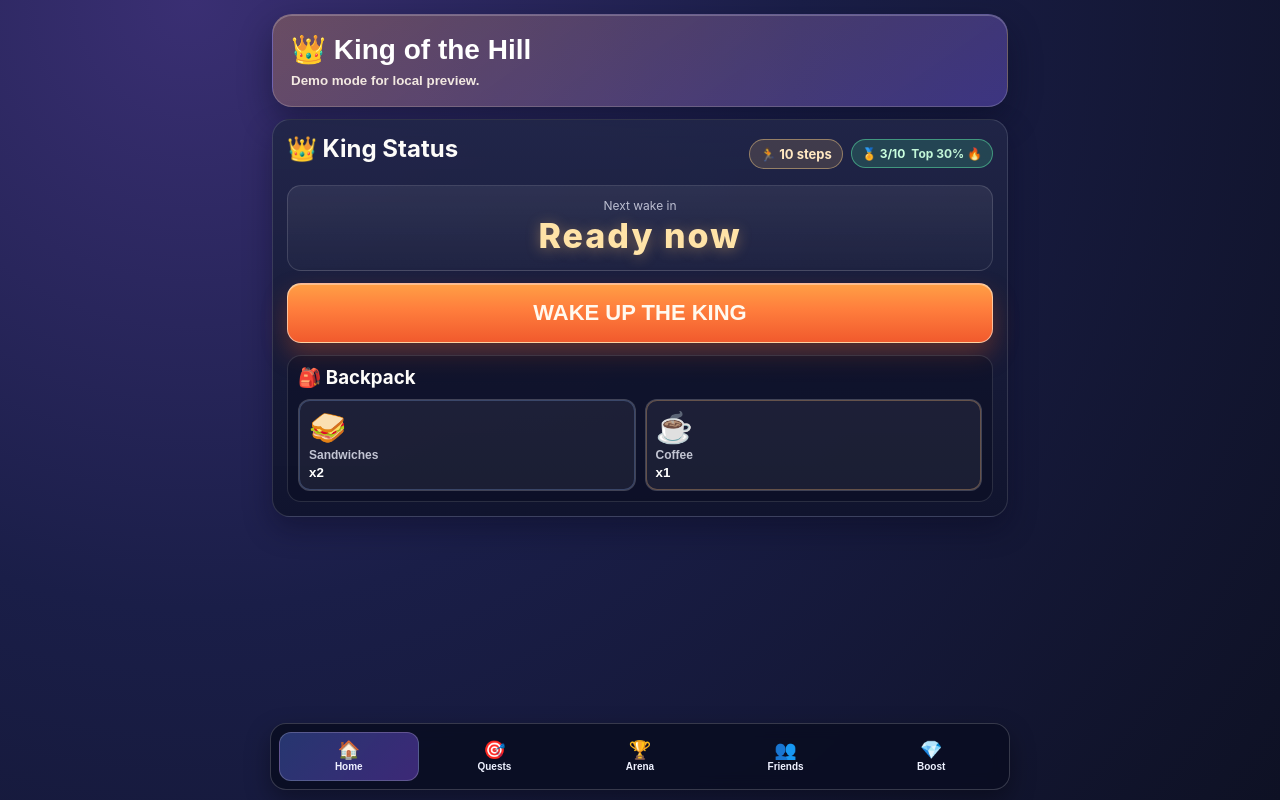
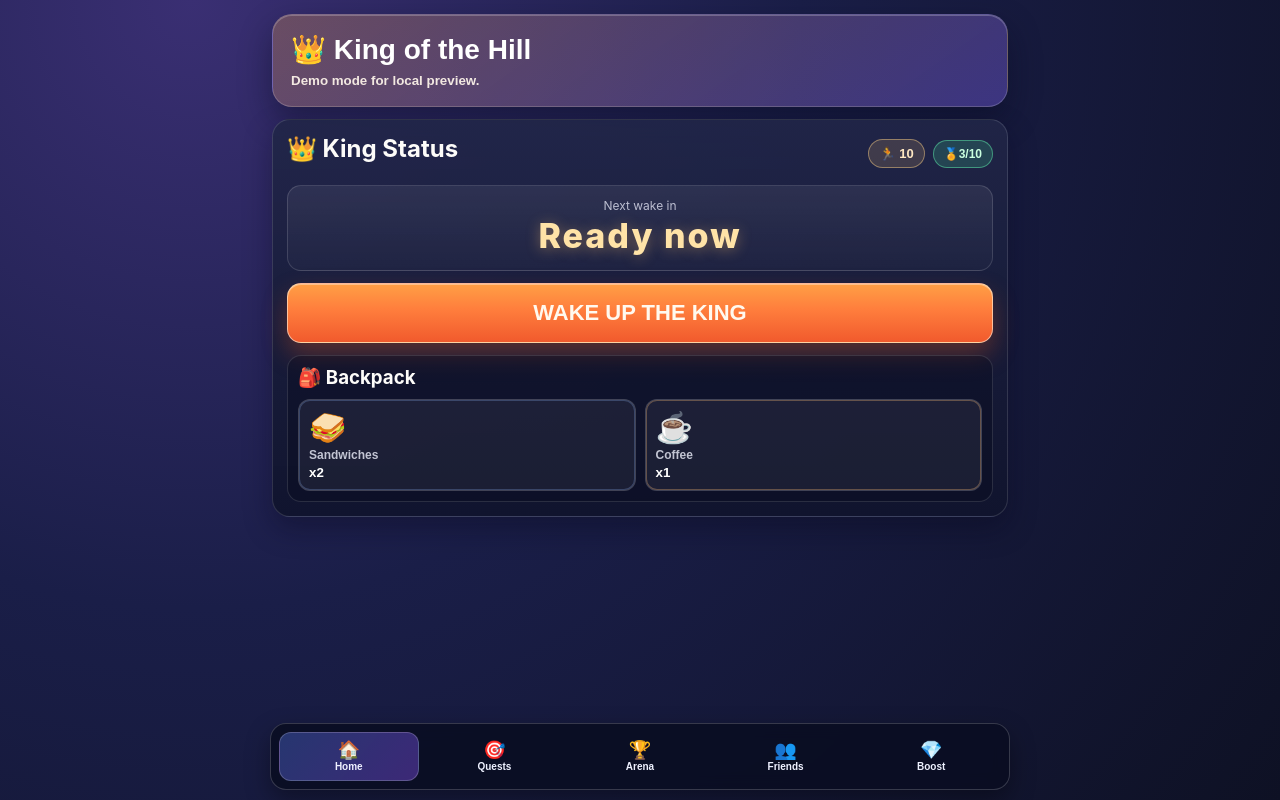
Before and after one commit to vvmspace/koth_codex, a React (Vite) app in the folder web/: page / in a window 1280 px wide. Built offline with nearby package versions, Linux system fonts and the light colour scheme.

Commit message:
Make status badges compact and link both to leaderboard

```diff
--- a/web/src/app/App.tsx
+++ b/web/src/app/App.tsx
@@ -225,6 +225,7 @@ export function App() {
             leaderboard={leaderboard}
             onWake={wake}
             onUseItem={useItem}
+            onOpenLeaderboard={() => setTab('leaderboard')}
             lang={lang}
             isLoadingUser={isLoadingUser}
           />
--- a/web/src/app/i18n.ts
+++ b/web/src/app/i18n.ts
@@ -89,7 +89,7 @@ const dictionaries: Record<SupportedLanguage, Dictionary> = {
     'settings.languageSpanish': '🇪🇸 Español',
     'settings.save': 'Save',
     'home.kingStatus': '👑 King Status',
-    'home.steps': '🏃 {{steps}} steps',
+    'home.steps': '🏃 {{steps}}',
     'home.nextWakeIn': 'Next wake in',
     'home.readyNow': 'Ready now',
     'home.wake': 'Wake up the King',
@@ -104,7 +104,7 @@ const dictionaries: Record<SupportedLanguage, Dictionary> = {
     'home.itemMenuLongTapHint': 'Long tap opens this menu. Tap outside to close.',
     'home.itemActivatedStub': 'Item activated. Effects will be extended in upcoming updates.',
     'home.itemActivationError': 'Could not activate item right now. Please try again.',
-    'home.rankBadge': '🏅 {{rank}}/{{total}}',
+    'home.rankBadge': '🏅{{rank}}/{{total}}',
     'home.rankTierTop30': 'Top 30% 🔥',
     'home.rankTierTop50': 'Top 50% ⚡',
     'home.rankTierKeepGoing': 'Keep pushing 💪',
@@ -160,7 +160,7 @@ const dictionaries: Record<SupportedLanguage, Dictionary> = {
     'settings.languageSpanish': '🇪🇸 Español',
     'settings.save': 'Guardar',
     'home.kingStatus': '👑 Estado del Rey',
-    'home.steps': '🏃 {{steps}} pasos',
+    'home.steps': '🏃 {{steps}}',
     'home.nextWakeIn': 'Próximo despertar en',
     'home.readyNow': 'Disponible ahora',
     'home.wake': 'Despierta al Rey',
@@ -175,7 +175,7 @@ const dictionaries: Record<SupportedLanguage, Dictionary> = {
     'home.itemMenuLongTapHint': 'La pulsación larga abre este menú. Toca fuera para cerrarlo.',
     'home.itemActivatedStub': 'Ítem activado. Los efectos se ampliarán en próximas actualizaciones.',
     'home.itemActivationError': 'No se pudo activar el ítem ahora. Inténtalo de nuevo.',
-    'home.rankBadge': '🏅 Puesto {{rank}}/{{total}}',
+    'home.rankBadge': '🏅{{rank}}/{{total}}',
     'home.rankTierTop30': 'Top 30% 🔥',
     'home.rankTierTop50': 'Top 50% ⚡',
     'home.rankTierKeepGoing': 'Sigue subiendo 💪',
--- a/web/src/app/screens/Home.tsx
+++ b/web/src/app/screens/Home.tsx
@@ -8,6 +8,7 @@ type Props = {
   leaderboard: any;
   onWake: () => Promise<void>;
   onUseItem: (itemKey: 'sandwiches' | 'coffee', mode: 'tap' | 'hold') => Promise<void>;
+  onOpenLeaderboard: () => void;
   lang: SupportedLanguage;
   isLoadingUser?: boolean;
 };
@@ -64,7 +65,7 @@ const buildBackpack = (inventory: any, lang: SupportedLanguage): BackpackItem[]
 
 const HOLD_DELAY_MS = 550;
 
-export function Home({ inventory, leaderboard, onWake, onUseItem, lang, isLoadingUser = false }: Props) {
+export function Home({ inventory, leaderboard, onWake, onUseItem, onOpenLeaderboard, lang, isLoadingUser = false }: Props) {
   const [now, setNow] = useState(Date.now());
   const [itemActionText, setItemActionText] = useState<string>('');
   const [selectedItem, setSelectedItem] = useState<BackpackItem | null>(null);
@@ -102,13 +103,13 @@ export function Home({ inventory, leaderboard, onWake, onUseItem, lang, isLoadin
   const rankTier = useMemo(() => {
     if (percentile === null) return null;
     if (percentile <= 30) {
-      return { label: t(lang, 'home.rankTierTop30'), className: 'rank-badge top30' };
+      return { className: 'rank-badge top30' };
     }
     if (percentile <= 50) {
-      return { label: t(lang, 'home.rankTierTop50'), className: 'rank-badge top50' };
+      return { className: 'rank-badge top50' };
     }
-    return { label: t(lang, 'home.rankTierKeepGoing'), className: 'rank-badge others' };
-  }, [lang, percentile]);
+    return { className: 'rank-badge others' };
+  }, [percentile]);
 
   const runItemAction = async (itemKey: 'sandwiches' | 'coffee', mode: 'tap' | 'hold') => {
     try {
@@ -128,12 +129,13 @@ export function Home({ inventory, leaderboard, onWake, onUseItem, lang, isLoadin
       <div className="status-row">
         <h2>{t(lang, 'home.kingStatus')}</h2>
         <div className="status-badges">
-          <div className="steps-badge">{t(lang, 'home.steps', { steps: inventory?.steps ?? 0 })}</div>
+          <button type="button" className="steps-badge" onClick={onOpenLeaderboard}>
+            {t(lang, 'home.steps', { steps: inventory?.steps ?? 0 })}
+          </button>
           {rankTier && (
-            <div className={rankTier.className}>
+            <button type="button" className={rankTier.className} onClick={onOpenLeaderboard}>
               {t(lang, 'home.rankBadge', { rank: currentRank, total: totalUsers })}
-              <span>{rankTier.label}</span>
-            </div>
+            </button>
           )}
         </div>
       </div>
--- a/web/src/styles.css
+++ b/web/src/styles.css
@@ -50,7 +50,7 @@ body {
   align-items: center;
 }
 
-.steps-badge {
+.status-badges .steps-badge {
   background: rgba(255, 203, 118, 0.15);
   border: 1px solid rgba(255, 210, 135, 0.45);
   color: #ffe8c2;
@@ -65,11 +65,17 @@ body {
   display: inline-flex;
   align-items: center;
   gap: 8px;
-  flex-wrap: wrap;
+  flex-wrap: nowrap;
   justify-content: flex-end;
 }
 
-.rank-badge {
+.status-badges .steps-badge,
+.status-badges .rank-badge {
+  white-space: nowrap;
+  cursor: pointer;
+}
+
+.status-badges .rank-badge {
   border-radius: 999px;
   padding: 6px 10px;
   font-size: 12px;
```
